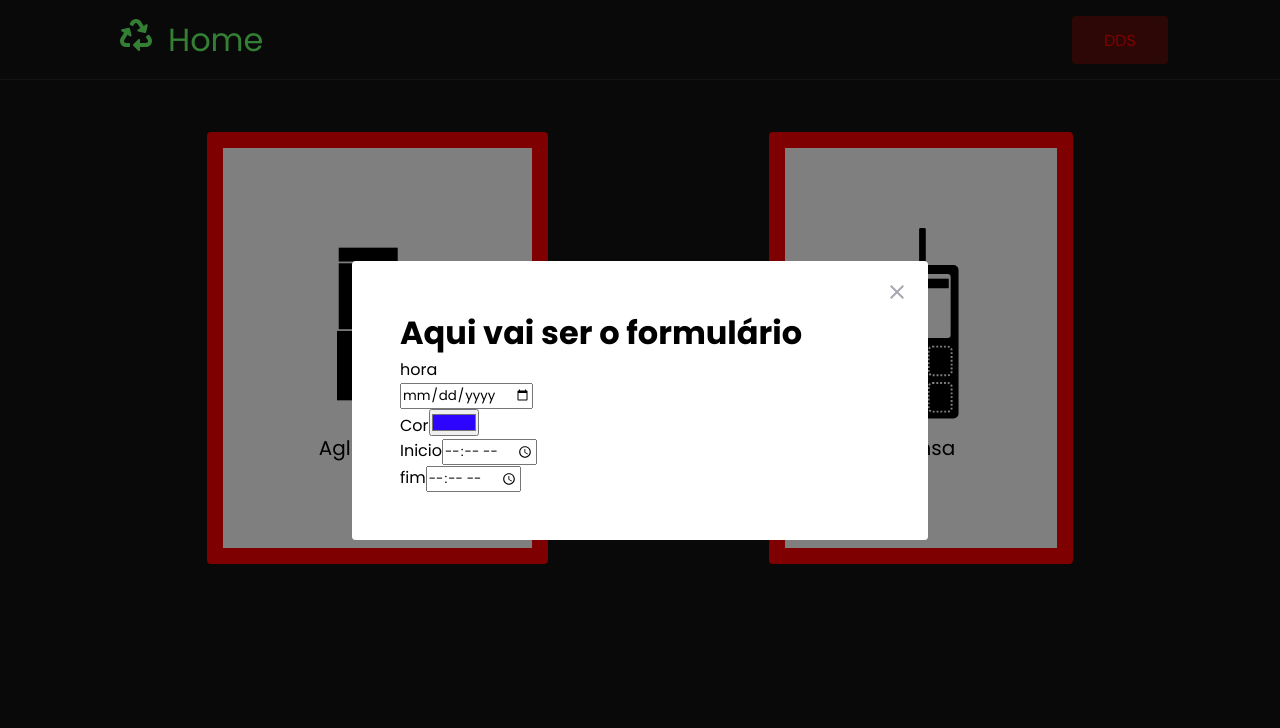
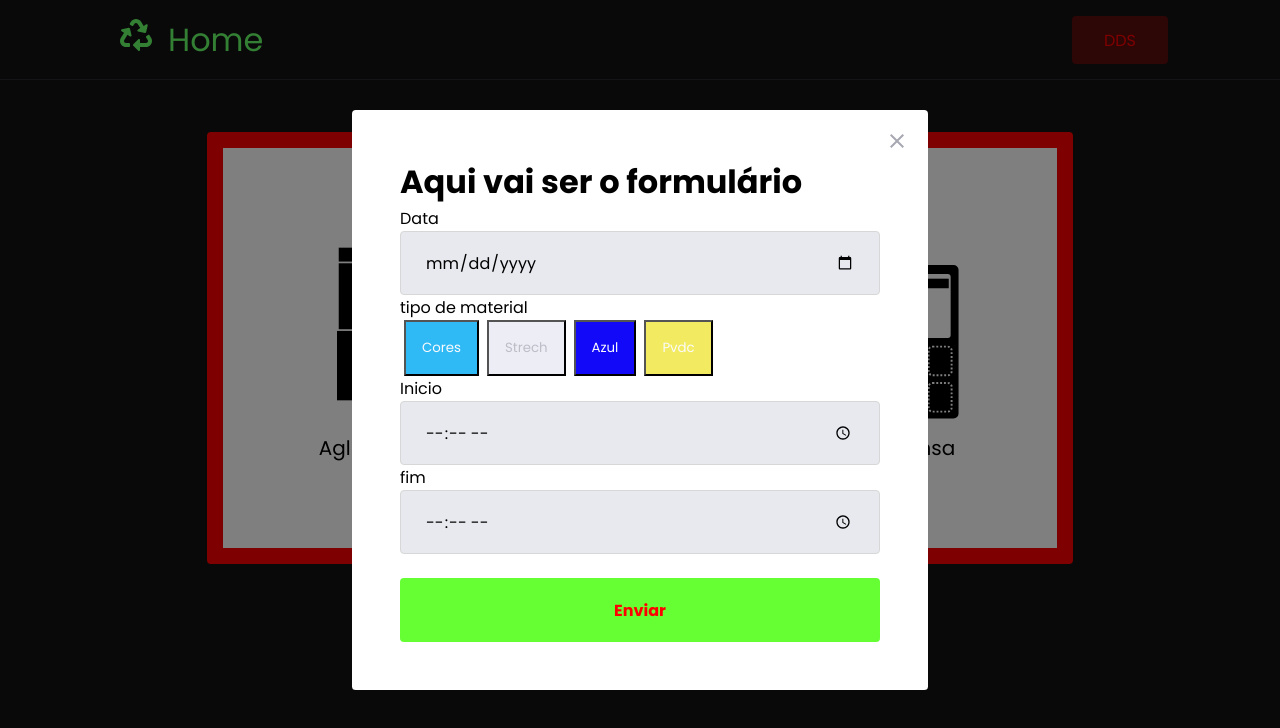
Before and after one commit to regisskate/reciclenextreciclee, a Next.js app: page / in a window 1280 px wide. Both pictures are taken after a click on the button "Aglutinador". Shown: the top 728 px of the page. Built offline with nearby package versions, Linux system fonts and the light colour scheme.

Commit message:
type button

```diff
--- a/src/pages/home.module.scss
+++ b/src/pages/home.module.scss
@@ -44,5 +44,10 @@
       filter: brightness(0.9);
     }
 
+
+    button .azul {
+      color: #1109f8;
+    }
   }
+
 }
--- a/src/pages/index.tsx
+++ b/src/pages/index.tsx
@@ -8,7 +8,7 @@ import Head from 'next/head';
 
 export default function Home() {
   const [newProductionRecordOpenModal, setNewProductionRecordOpenModal] = useState(false);
-
+  const [sendProduction, setSendProduction] = useState('send');
   function handleOpenNewProductionRecordModal() {
     setNewProductionRecordOpenModal(true);
   }
@@ -43,16 +43,23 @@ export default function Home() {
             </button>
             <h1>Aqui vai ser o formulário</h1>
             <p>
-              hora <br></br>
-              <input type="date" name="Data" /><br></br>
-              Cor
-              <input type="color" value="#2d04fd" /><br></br>
+              Data <br></br>
+              <input type="date" name="Data" className="form-control" /><br></br>
+              tipo de material<br></br>
+              <button type="button" className="cores">Cores</button>
+              <button type="button" className="strech">Strech</button>
+              <button type="button" className="azul">Azul</button>
+              <button type="button" className="pvdc">Pvdc</button> <br></br>
 
               Inicio
-              <input type="time" name="Inicio" /><br></br>
+              <input
+                type="time"
+                name="Inicio"
+              /><br></br>
               fim
               <input type="time" name="Fim" />
             </p>
+            <button type="submit">Enviar</button>
           </Modal>
         </section>
       </main>
--- a/src/styles/global.scss
+++ b/src/styles/global.scss
@@ -80,7 +80,72 @@ form input {
   padding: 3rem;
   position: relative;
   border-radius: 0.24rem;
+
+  .cores {
+    margin: 0 0.25rem;
+    padding: 1rem;
+    background: #30baf5;
+    color: #fafafc;
+  }
+
+  .strech {
+    margin: 0 0.25rem;
+    padding: 1rem;
+    background: #ededf5;
+    color: #bdbdc8;
+  }
+
+  .azul {
+    margin: 0 0.25rem;
+    padding: 1rem;
+    background: #1109f8;
+    color: #fafafc;
+  }
+
+  .pvdc {
+    margin: 0 0.25rem;
+    padding: 1rem;
+    background: #f2eb61;
+    color: #fafafc;
+  }
+
+  input {
+    width: 100%;
+    padding: 0 1.5rem;
+    height: 4rem;
+    border-radius: 0.25rem;
+
+    border: 1px solid #d7d7d7;
+    background: #e7e9ee;
+
+    font-weight: 400;
+    font-size: 1rem;
+
+  }
+
+
+  button[type="submit"] {
+    width: 100%;
+    padding: 0 1.5rem;
+    height: 4rem;
+    background: #66ff33;
+    color: #ff0000;
+    border-radius: 0.25rem;
+    border: 0;
+    font-size: 1rem;
+    margin-top: 1.5rem;
+    font-weight: bold;
+
+    transition: filter 0.2s;
+
+    &:hover {
+      filter: brightness(0.9)
+    }
+
+  }
+
 }
+
 
 .react-modal-close {
   position: absolute;
@@ -94,4 +159,5 @@ form input {
   &:hover {
     filter: brightness(0.8);
   }
+
 }
```
